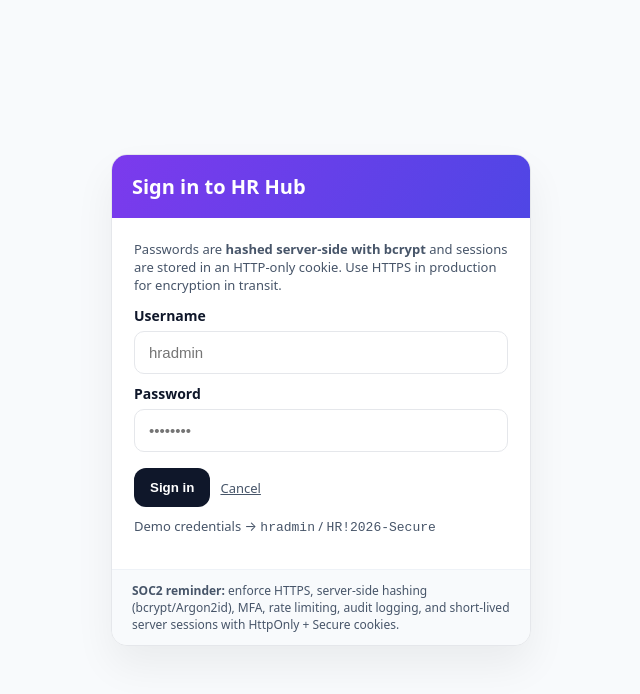
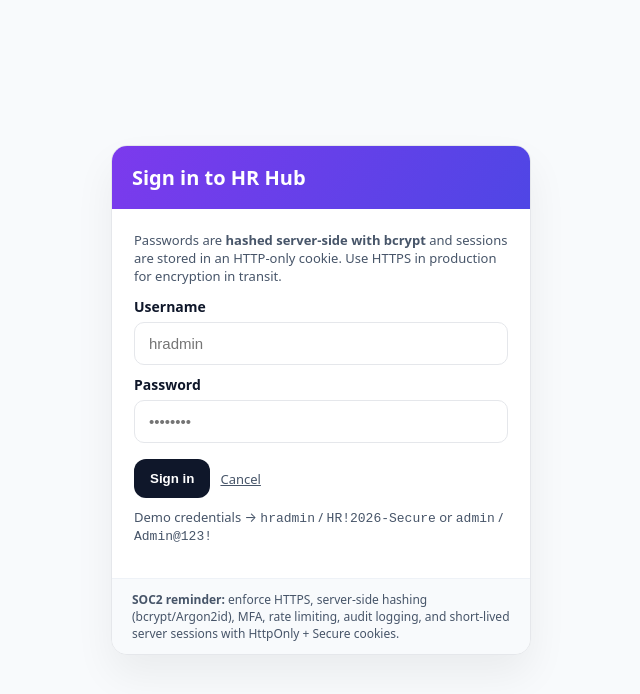
Before and after one commit to taylorcrown2026/Office-Supplies, a website: page login.html in a window 1280 px wide. Shown: the whole page, without its empty margins (319-959 px from the left). Drawn offline with Linux system fonts and the light colour scheme; no server answers.

Commit message:
Add files via upload

```diff
--- a/login.html
+++ b/login.html
@@ -68,7 +68,7 @@
         <div id="error" class="error" role="alert" aria-live="polite"></div>
         <div id="success" class="success" aria-live="polite"></div>
       </form>
-      <p class="hint" style="margin-top:10px">Demo credentials → <code>hradmin</code> / <code>HR!2026-Secure</code></p>
+      <p class="hint" style="margin-top:10px">Demo credentials → <code>hradmin</code> / <code>HR!2026-Secure</code> or <code>admin</code> / <code>Admin@123!</code></p>
     </main>
     <footer>
       <strong>SOC2 reminder:</strong> enforce HTTPS, server-side hashing (bcrypt/Argon2id), MFA, rate limiting, audit logging, and short‑lived server sessions with HttpOnly + Secure cookies.
```
Also changed, not shown: index.html (line endings or trailing spaces).
